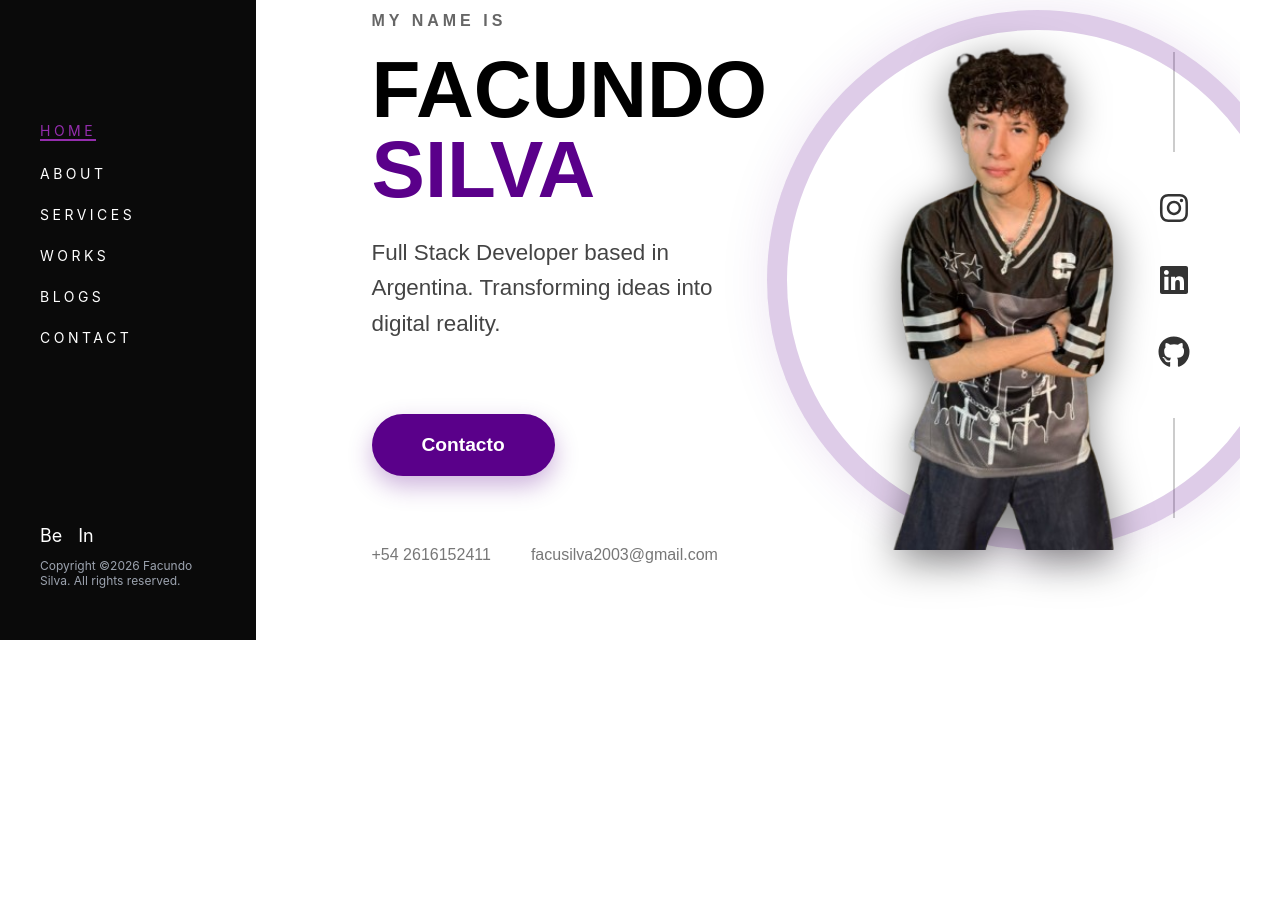
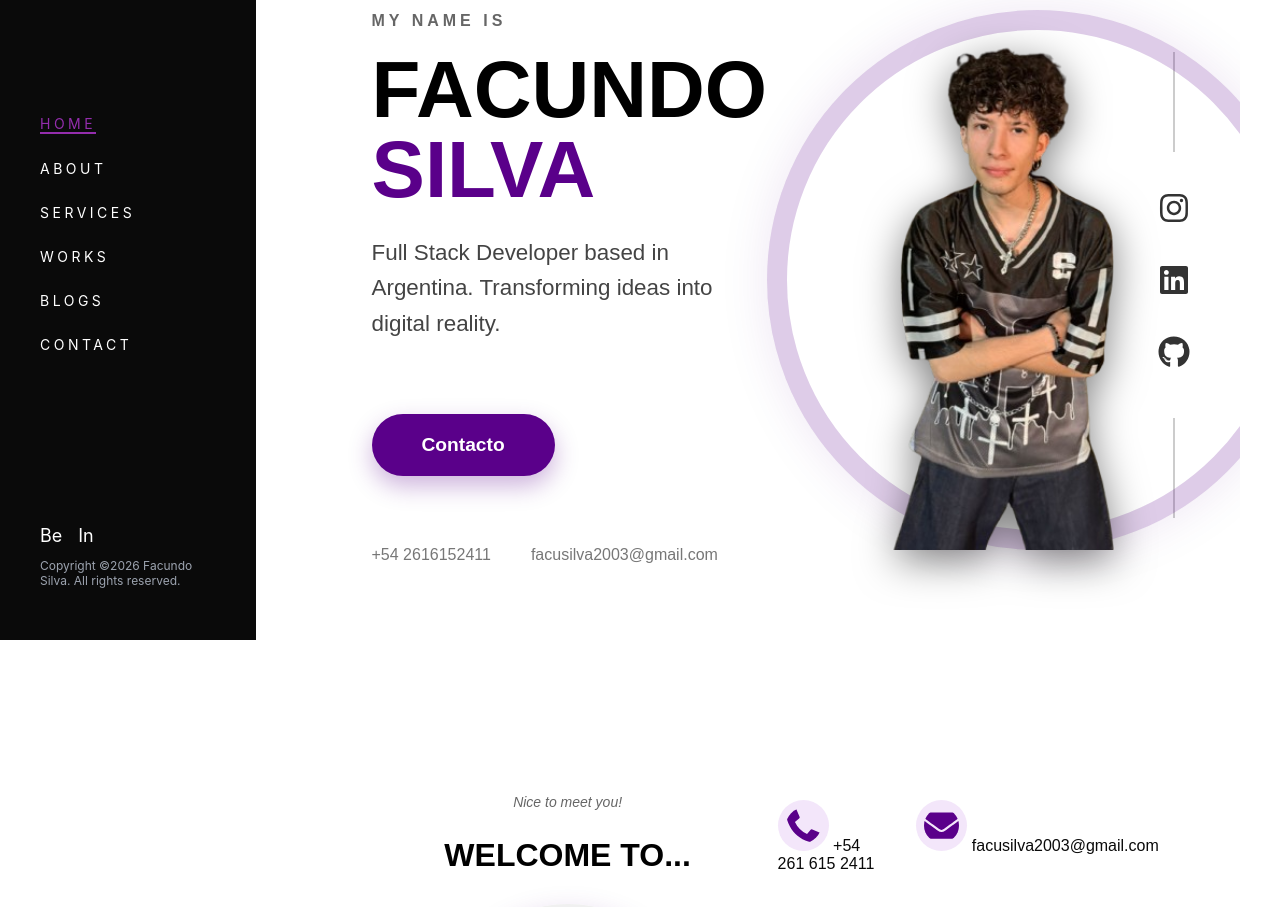
Before and after one commit to facusilva03/PORTAFOLIO, a React (Vite) app: page / in a window 1280 px wide. Shown: the part 160-1067 px from the top of the page. Before the commit the page ends 880 px from the top, so only its background shows below. Built offline with nearby package versions, Linux system fonts and the light colour scheme.

Commit message:
About css

```diff
--- a/src/App.jsx
+++ b/src/App.jsx
@@ -1,6 +1,7 @@
 import Sidebar from './components/sidebar';
 import './index.css';
-import Hero from './sections/hero.jsx';
+import Hero from './sections/Hero.jsx';
+import About from './sections/About.jsx';
 
 function App() {
   return (
@@ -9,6 +10,7 @@ function App() {
 
       <main className="main-content">
         <Hero />
+        <About />
       </main>
     </div>
   );
--- a/src/components/sidebar.jsx
+++ b/src/components/sidebar.jsx
@@ -10,19 +10,52 @@ const Sidebar = () => {
 
       <nav>
         <ul className={styles.navList}>
-          <li className={`${styles.navItem} ${styles.accent}`}>Home</li>
-          <li className={`${styles.navItem} ${styles.hoverAccent}`}>About</li>
-          <li className={`${styles.navItem} ${styles.hoverAccent}`}>Services</li>
-          <li className={`${styles.navItem} ${styles.hoverAccent}`}>Works</li>
-          <li className={`${styles.navItem} ${styles.hoverAccent}`}>Blogs</li>
-          <li className={`${styles.navItem} ${styles.hoverAccent}`}>Contact</li>
+
+
+          <li className={styles.navItem}>
+            <a href="#home" className={`${styles.navAnchor} ${styles.active}`}>
+              Home
+            </a>
+          </li>
+
+
+          <li className={styles.navItem}>
+            <a href="#about" className={styles.navAnchor}>
+              About
+            </a>
+          </li>
+
+          <li className={styles.navItem}>
+            <a href="#services" className={styles.navAnchor}>
+              Services
+            </a>
+          </li>
+
+          <li className={styles.navItem}>
+            <a href="#works" className={styles.navAnchor}>
+              Works
+            </a>
+          </li>
+
+          <li className={styles.navItem}>
+            <a href="#blogs" className={styles.navAnchor}>
+              Blogs
+            </a>
+          </li>
+
+          <li className={styles.navItem}>
+            <a href="#contact" className={styles.navAnchor}>
+              Contact
+            </a>
+          </li>
+
         </ul>
       </nav>
 
       <div className={styles.footer}>
         <div className={styles.social}>
-          <span className={styles.hoverAccent}>Be</span>
-          <span className={styles.hoverAccent}>In</span>
+          <span>Be</span>
+          <span>In</span>
         </div>
         <p>Copyright ©2026 Facundo Silva. All rights reserved.</p>
       </div>
--- a/src/components/sidebar.module.css
+++ b/src/components/sidebar.module.css
@@ -1,3 +1,4 @@
+/* sidebar.module.css */
 .sidebar {
   position: fixed;
   top: 0;
@@ -21,30 +22,38 @@
 }
 
 .navList {
-  list-style: none;
+  list-style: none; /* Esto quita los puntitos */
   padding: 0;
   margin: 0;
 }
 
 .navItem {
+  margin-bottom: 1.5rem;
+  /* El color se lo daremos al enlace directamente */
+}
+
+
+
+.navAnchor {
+  text-decoration: none; /* Adiós subrayado */
+  color: #ffffff;        /* Hola blanco */
   text-transform: uppercase;
   letter-spacing: .25em;
   font-size: .875rem;
-  margin-bottom: 1.5rem;
-  color: #ffffff;
+  transition: color .15s ease;
+  display: inline-block; /* Necesario para el borde del activo */
 }
 
-.accent {
+/* Efecto Hover */
+.navAnchor:hover {
+  color: #942dad; /* Violeta al pasar el mouse */
+}
+
+/* Estado Activo (Para el HOME) */
+.active {
   color: #942dad;
   border-bottom: 2px solid #942dad;
-  display: inline-block;
 }
-
-.hoverAccent {
-  cursor: pointer;
-  transition: color .15s ease;
-}
-.hoverAccent:hover { color: #942dad; }
 
 .footer {
   font-size: .75rem;
--- a/src/index.css
+++ b/src/index.css
@@ -1,4 +1,7 @@
 /* Global CSS (sin Tailwind) */
+html {
+  scroll-behavior: smooth;
+}
 html, body, #root {
   height: 100%;
   margin: 0;
--- a/src/sections/about.jsx
+++ b/src/sections/about.jsx
@@ -1,6 +1,6 @@
 import React from "react";
 import styles from "./about.module.css";
-import photoprofile from "../assets/photo-profile.jpg";
+import photoprofile from '../assets/about.jpg';
 import { FaPhoneAlt, FaEnvelope, FaMapMarkerAlt, FaCalendarAlt, FaDownload } from "react-icons/fa";
 
 const About = () => {
@@ -65,7 +65,7 @@ const About = () => {
 </div>
 
 {/* Biografía */}
-<p className={styles.bioTexto}>
+<p className={styles.bioText}>
 Hola! Soy Facundo Silva, un desarrollador apasionado por crear soluciones digitales
 que combinan diseño y funcionalidad. Me especializo en el desarrollo web completo,
 desde la base de datos hasta la interfaz de usuario. Siempre buscando aprender
--- a/src/sections/about.module.css
+++ b/src/sections/about.module.css
@@ -1,8 +1,163 @@
 .aboutSection {
     display: flex;
-    padding: 100px 5% 100px 15%;
+    padding: 100px 5% 100px 15%; /* Mucho espacio a la izquierda para el Sidebar */
     background-color: #ffffff;
     min-height: 100vh;
-    gap: 80px;
+    gap: 80px;  /* Separación entre las dos columnas grandes */
     font-family: "Arial", sans-serif;
+
 }
+
+/* --- COLUMNA IZQUIERDA --- */
+
+.profileColumn {
+    flex: 1;
+    text-align: center;
+    max-width: 350px;
+}
+
+.greeting{
+    font-size: 14px;
+    font-style: italic;
+    color: #666;
+    margin-bottom: 5px;
+}
+
+.tittle{
+    font-size: 2rem;
+    font-weight: 900;
+    color: black;
+    margin-bottom: 30px;
+}
+
+.imageWrapper{
+    width: 250px;
+    height: 250px;
+    margin: 0 auto 30px auto;
+    border-radius: 50%;
+    overflow: hidden; /* Que es?*/
+    border: 5px solid #f0f0f0; /* Borde sutil alrededor de la imagen */
+    box-shadow: 0 10px 30px rgba(90, 0, 138, 0.2); /* Sombra violeta suave */
+}
+
+.profileImage{
+    width: 100%;
+    height: 100%;
+    object-fit: cover; /* Que es?*/
+}
+
+.name{
+    font-size: 1.8rem;
+    color: #5a008a; /* Violeta */
+    font-weight: 800;
+    margin-bottom: 10px;
+    text-transform: uppercase; /* Que es?*/
+}
+
+.role{
+    font-size: 1.2rem;
+    color: #444;
+    margin-bottom: 30px;
+}
+
+.highlight {
+    font-weight: bold;
+    color: #000;
+}
+
+.cvButtom{
+    display: inline-flex;
+    align-items: center;
+    gap: 10px;
+    color: #000;
+    text-decoration: none;
+    font-weight: bold;
+    border-bottom: 2px solid #5a008a; /* Línea violeta debajo del texto */
+    padding-bottom: 5px;
+    transition: all 0.3s ease;
+}
+
+.cvButtom:hover {
+    color: #5a008a; /* Cambia a violeta al pasar el mouse */
+    gap: 15px;
+}
+
+/* --- COLUMNA DERECHA --- */
+
+.infoColumn {
+    flex: 2;
+    padding-top: 20px;
+}
+
+.contactGrid{
+    display: grid;
+    grid-template-columns: 1fr 1fr; /* Dos columnas */
+    gap: 40px;
+    margin-bottom: 50px;
+}
+
+.contacItem{
+    display: flex;
+    align-items: center;
+    gap: 15px;
+    color: #555;
+    font-size: 1rem;
+}
+
+.icon {
+    color: #5a008a; /* Violeta */
+    font-size: 1.5rem;
+    background-color: #f3e6fa;
+    padding: 8px;
+    border-radius: 50%;
+    width: 35px;
+    height: 35px;
+}
+
+.divider{
+    border: none; /* Que es?*/
+    border-top: 1px solid #eee; /* Que es?*/
+    margin: 30px 0;
+}
+
+.statsGrid{
+    display:flex;
+    gap: 60px;
+    margin-bottom: 40px;
+}
+
+.statItem{
+    display: flex;
+    gap: 15px;
+    text-align: center;
+}
+
+.statNumber{
+    font-size: 2rem;
+    font-weight: 800;
+    color: #5a008a; /* Violeta */
+}
+
+.statLabel{
+    font-size: 0.9rem;
+    color: #000;
+    font-weight: 600;
+    line-height: 1.2;
+}
+
+.bioText{
+    color: #666;
+    line-height: 1.8;
+    margin-bottom: 40px;
+    max-width: 600px;
+}
+
+.quoteBox{
+    background-color: #1a1a1a;
+    color: #fff;
+    padding: 30px;
+    border-left: 5px solid #5a008a; /* Borde violeta a la izquierda */
+    font-style: italic;
+    font-size: 1.1rem;
+    border-radius: 4px;
+}
--- a/src/sections/hero.jsx
+++ b/src/sections/hero.jsx
@@ -5,7 +5,7 @@ import { FaInstagram, FaLinkedin, FaGithub } from 'react-icons/fa';
 
 const Hero = () => {
     return (
-        <section className={styles.heroContainer}>
+        <section className={styles.heroContainer} id="home">
 
             <div className={styles.content}>
                 <p className={styles.introText}>MY NAME IS </p>
```
Also changed, not shown: src/assets/about.jpg (added).
